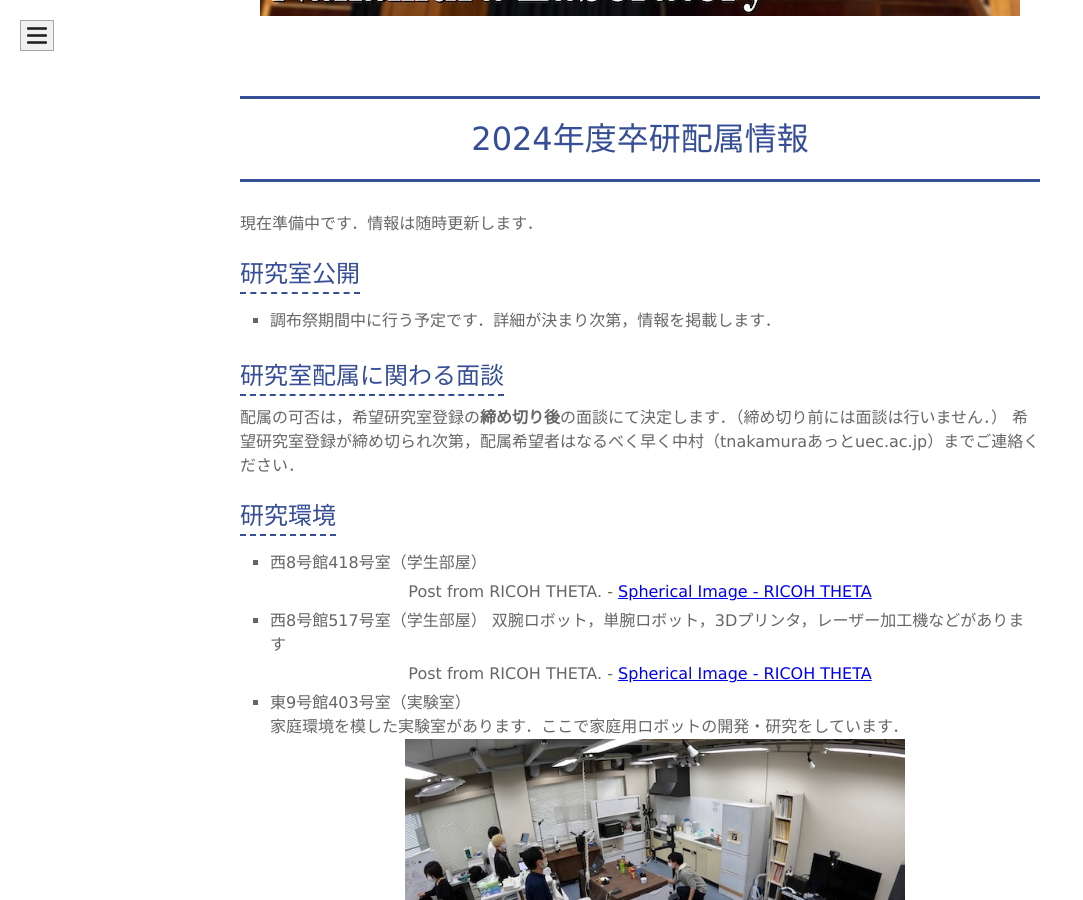
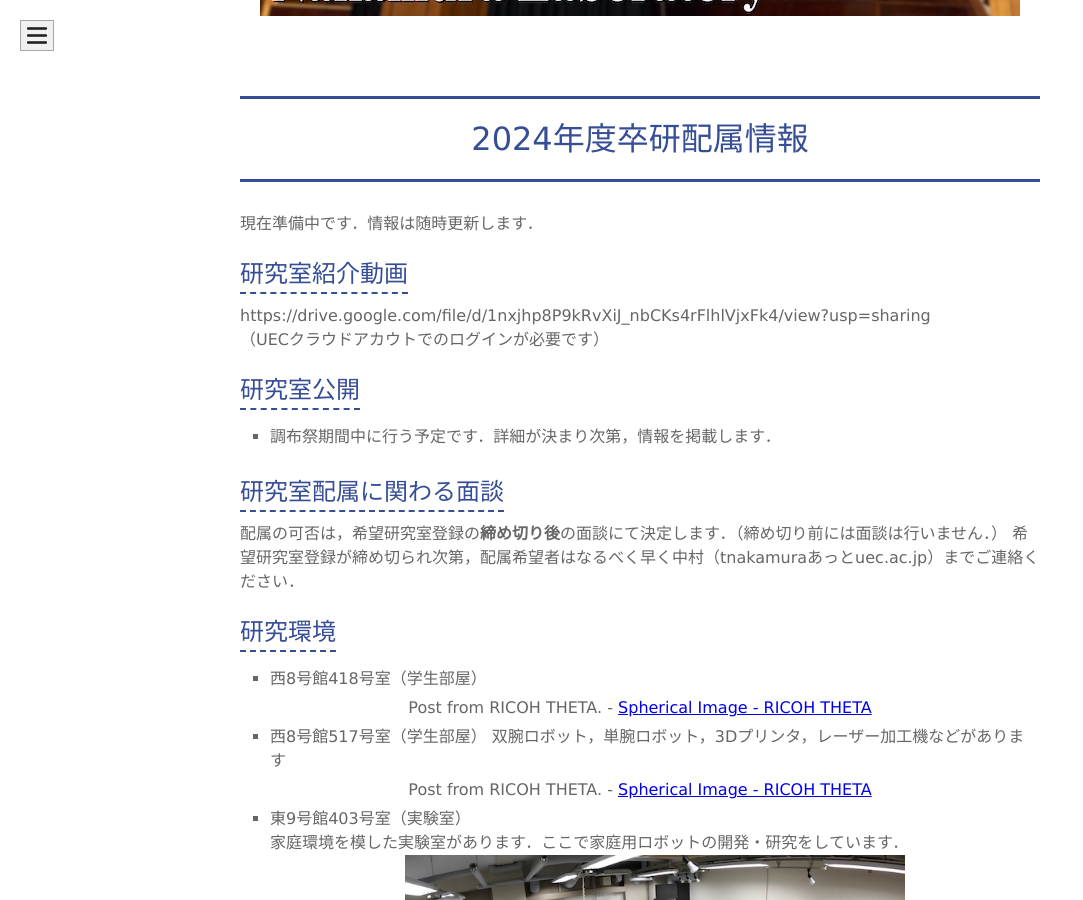
Before and after one commit to naka-lab/naka-lab.github.io, a Jekyll site: the page built from subpages/haizoku.md, in a window 1280 px wide and 900 px high, scrolled down 362 px. Shown: the whole window, without its empty margins (0-1083 px from the left). Built offline with Jekyll 4.4.1, drawn with Linux system fonts in a browser that asks for light colours; comment, search, counter and statistics services are not loaded; our own code applies the rules of GitHub Pages for plain Markdown files.

Commit message:
Update haizoku.md

```diff
--- a/subpages/haizoku.md
+++ b/subpages/haizoku.md
@@ -6,6 +6,10 @@ layout: default
 # 2024年度卒研配属情報
 
 現在準備中です．情報は随時更新します．
+
+## 研究室紹介動画
+https://drive.google.com/file/d/1nxjhp8P9kRvXiJ_nbCKs4rFlhlVjxFk4/view?usp=sharing
+（UECクラウドアカウトでのログインが必要です）
 
 ## 研究室公開
 - 調布祭期間中に行う予定です．詳細が決まり次第，情報を掲載します．
```
